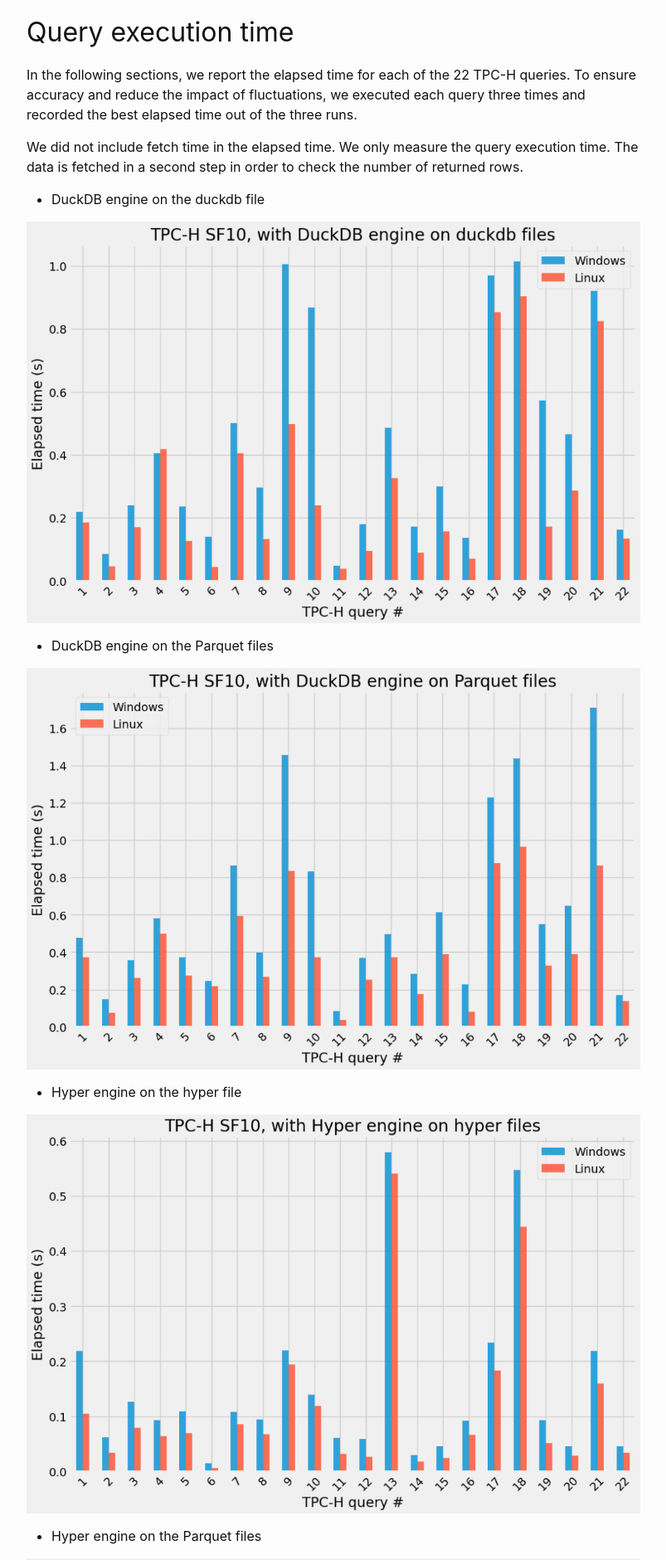
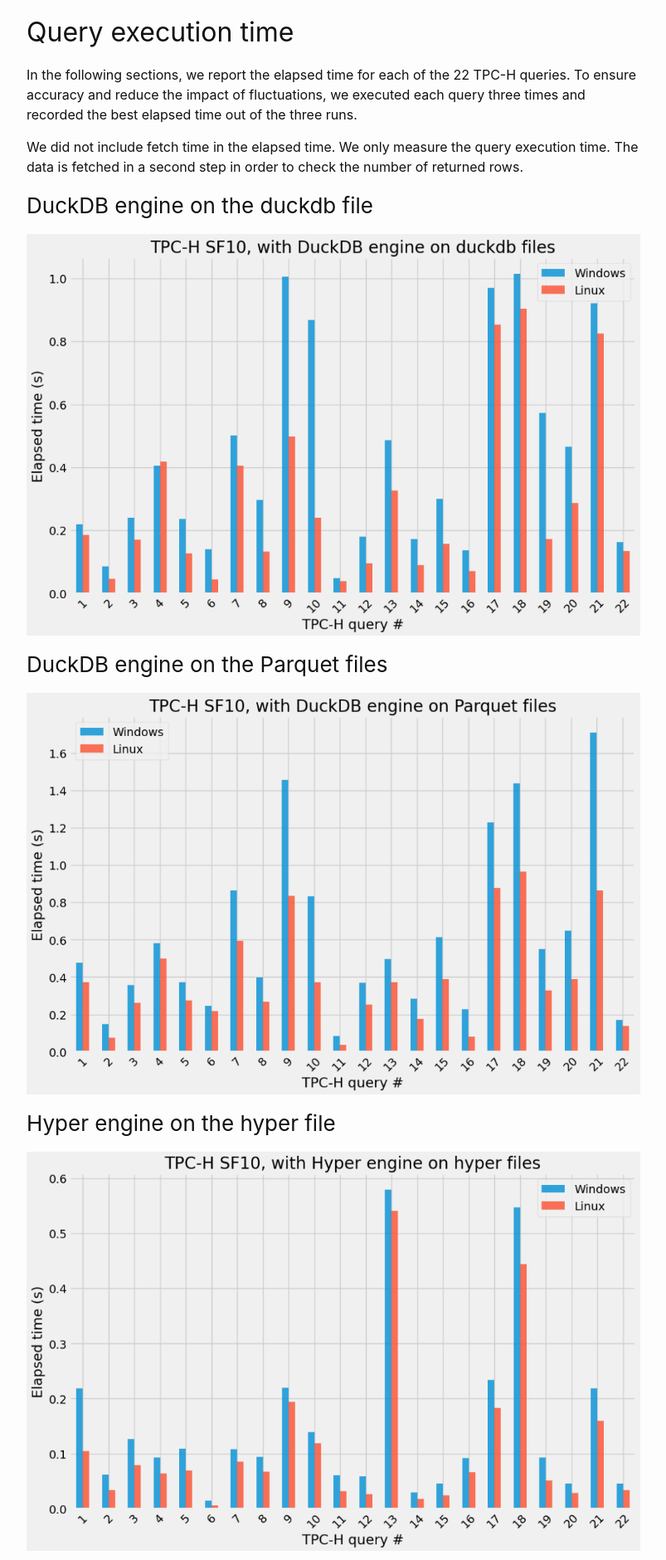
Before and after one commit to aetperf/aetperf.github.io, a Jekyll site: the page built from _posts/2023-04-04-TPC-H-benchmark-of-Hyper-and-DuckDB-on-Windows-and-Linux-OS.md, in a window 1280 px wide. Shown: the part 2085-3965 px from the top of the page at 83% size, without its empty margins (238-1041 px from the left). Built offline with Jekyll 4.4.1, drawn with Linux system fonts in a browser that asks for light colours; comment, search, counter and statistics services are not loaded.

Commit message:
small update

```diff
--- a/_posts/2023-04-04-TPC-H-benchmark-of-Hyper-and-DuckDB-on-Windows-and-Linux-OS.md
+++ b/_posts/2023-04-04-TPC-H-benchmark-of-Hyper-and-DuckDB-on-Windows-and-Linux-OS.md
@@ -85,25 +85,25 @@
 
 We did not include fetch time in the elapsed time. We only measure the query execution time. The data is fetched in a second step in order to check the number of returned rows.
 
-- DuckDB engine on the duckdb file
+### DuckDB engine on the duckdb file
 
 <p align="center">
   <img width="1200" src="/img/2023-04-04_01/duckdb_duckdb.png" alt="duckdb_duckdb">
 </p>
 
-- DuckDB engine on the Parquet files
+### DuckDB engine on the Parquet files
 
 <p align="center">
   <img width="1200" src="/img/2023-04-04_01/duckdb_parquet.png" alt="duckdb_parquet">
 </p>
 
-- Hyper engine on the hyper file
+### Hyper engine on the hyper file
 
 <p align="center">
   <img width="1200" src="/img/2023-04-04_01/hyper_hyper.png" alt="hyper_hyper">
 </p>
 
-- Hyper engine on the Parquet files
+### Hyper engine on the Parquet files
 
 <p align="center">
   <img width="1200" src="/img/2023-04-04_01/hyper_parquet.png" alt="hyper_parquet">
```
